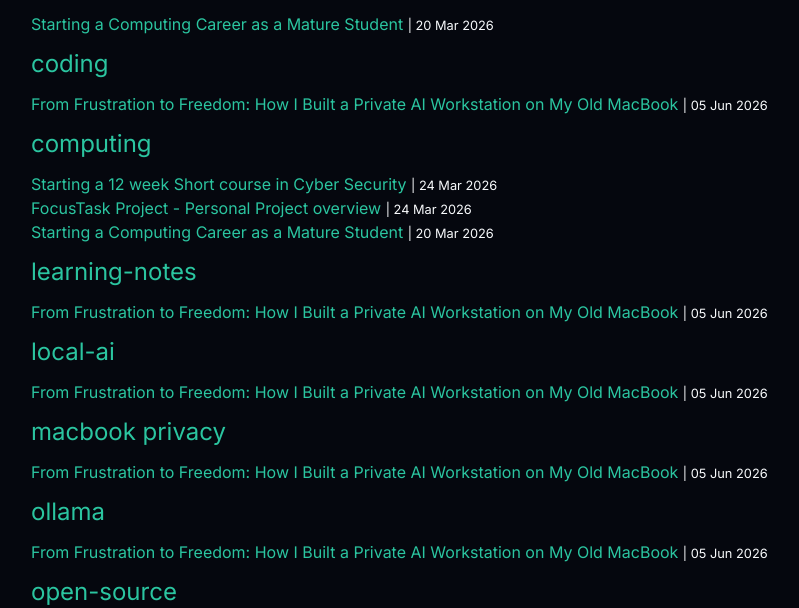
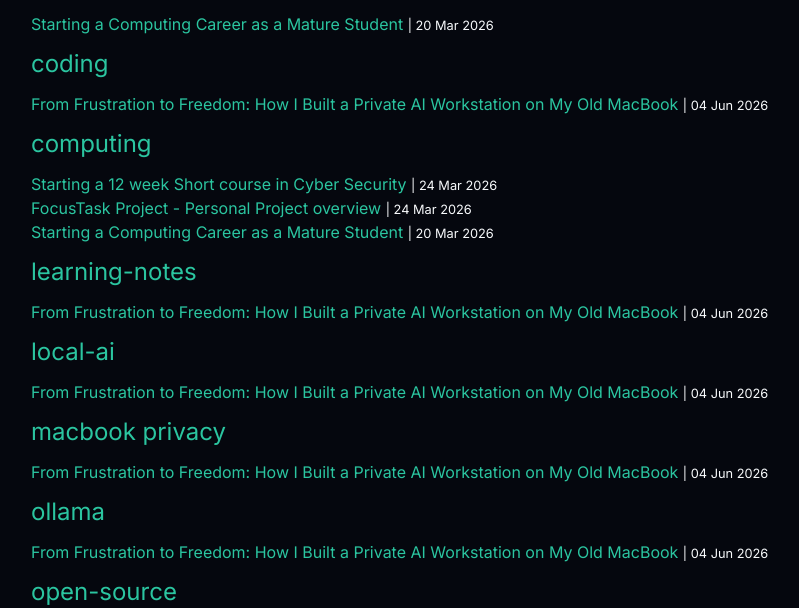
Before and after one commit to dean-js/dnormingtonlaw.uk, a Jekyll site: the page built from tags.html, in a window 1280 px wide and 1400 px high, scrolled down 851 px. Shown: the part 344-952 px from the top of the window, without its empty margins (9-808 px from the left). Built offline with Jekyll 4.4.1, drawn with Linux system fonts in a browser that asks for light colours; some of the changed text lies outside the part shown.

Commit message:
Cleaned Up YAML

```diff
--- a/_posts/2026-06-05-from-frustration-to-freedom-ai-macbook.md.md
+++ b/_posts/2026-06-05-from-frustration-to-freedom-ai-macbook.md.md
@@ -1,20 +1,19 @@
 ---
 layout: post
 title: "From Frustration to Freedom: How I Built a Private AI Workstation on My Old MacBook"
-date: 2026-06-05 23:05:00 +0000
-categories: [Software Development] # Options: [Legal Tech], [Software Development], [Cybersecurity]
+date: 2026-06-04 23:05:00 +0000
+categories:
+  - Software Development
 tags:
-  [
-    coding,
-    portfolio,
-    learning-notes,
-    ollama,
-    local-ai,
-    Artifical Intelligence,
-    macbook privacy,
-    open-source,
-    AI,
-  ]
+  - coding
+  - portfolio
+  - learning-notes
+  - ollama
+  - local-ai
+  - Artifical Intelligence
+  - macbook privacy
+  - open-source
+  - AI
 description: "A personal case study on calibrating llama3.2:3b and Page Assist to run entirely offline on a 2014 Dual-Core i5 MacBook Pro with 16GB RAM."
 published: true
 ---
```
